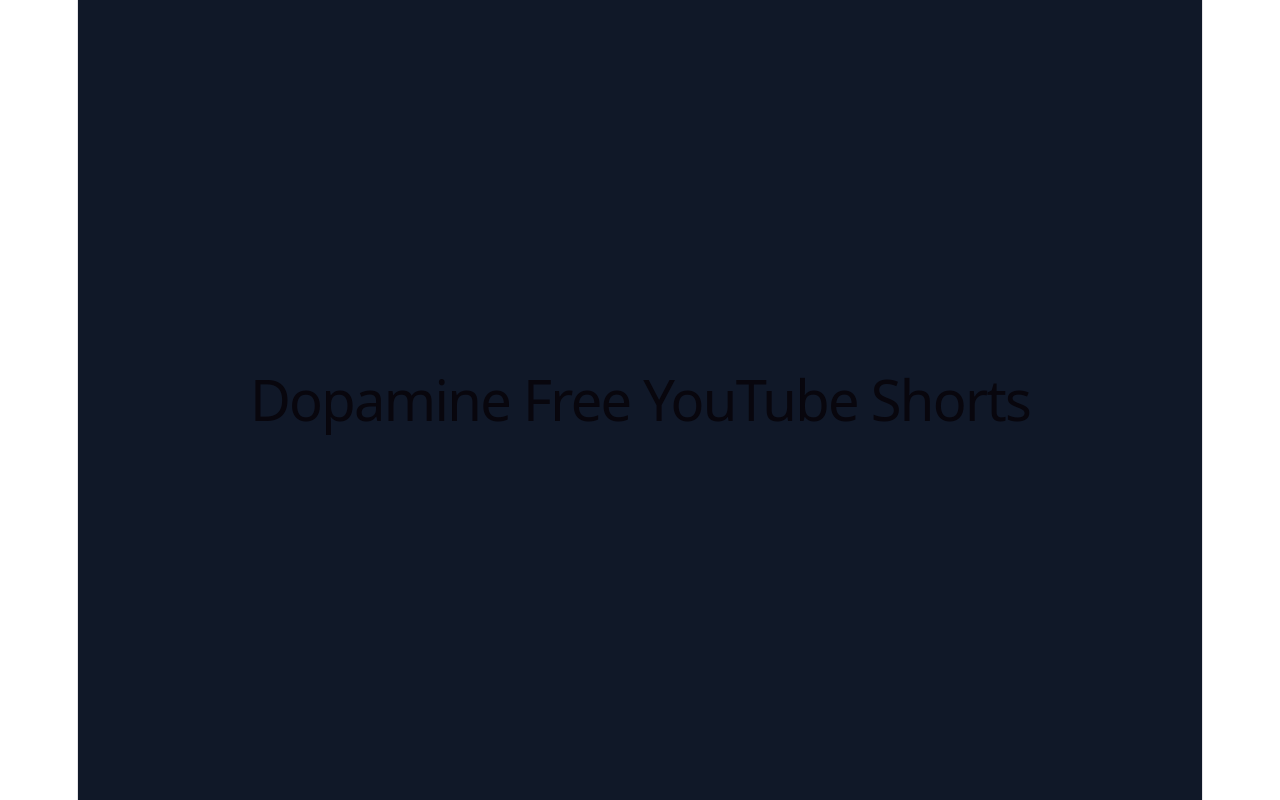
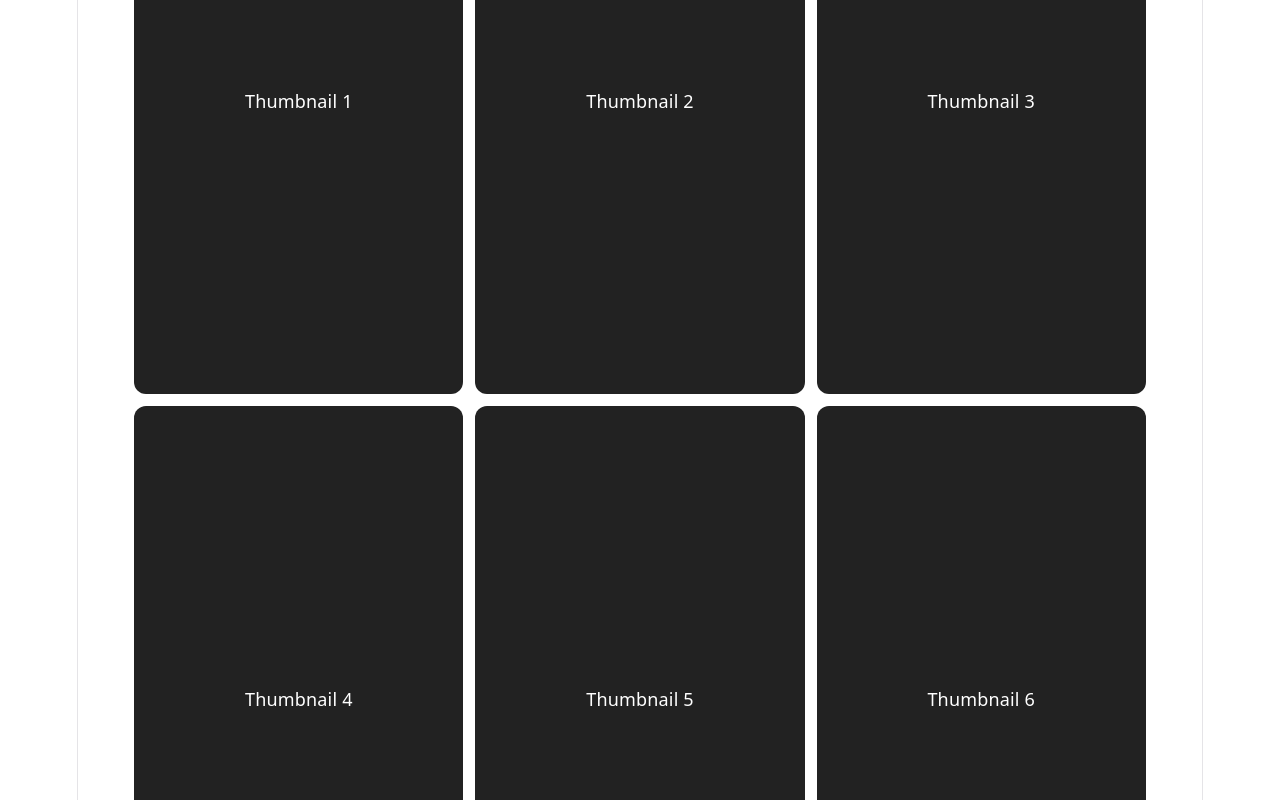
Before and after one commit to victorplbad/Medialogy-p2-gruppe-3, a React (Vite) app in the folder App/: page / in a window 1280 px wide. Built offline with nearby package versions, Linux system fonts and the light colour scheme.

Commit message:
Choices Page initial implementation
Additions:
- grid of video thumbnails (placeholder)
    ~grid is flex
- switch pages by clicking thumbnail
- go back by scroll or swipe

```diff
--- a/App/src/App.css
+++ b/App/src/App.css
@@ -1,4 +1,84 @@
-.counter {
+.app {
+  height: 100vh;
+  overflow: hidden;
+
+  touch-action: pan-x;
+}
+
+.slider {
+  transition: transform 0.6s ease;
+}
+
+.page {
+  height: 100vh;
+  width: 100%;
+}
+
+/* 👇 THIS centers everything */
+.choice-page {
+  display: flex;
+  justify-content: center;
+  align-items: center;
+}
+
+/* 👇 actual grid container */
+.grid {
+  display: grid;
+  grid-template-columns: repeat(3, 1fr);
+  gap: 12px;
+
+  /* 👇 control size instead of stretching */
+  width: 90%;
+  max-width: 5000px;
+}
+
+/* 👇 portrait cards */
+.portrait {
+  width: 100%;
+  aspect-ratio: 9 / 16; /* safe again now */
+
+  background: #222;
+  color: white;
+  display: flex;
+  align-items: center;
+  justify-content: center;
+  border-radius: 12px;
+  cursor: pointer;
+
+  transition: transform 0.2s ease, background 0.2s ease;
+}
+
+.portrait:hover {
+  transform: scale(1.02);
+  background: #333;
+}
+
+.portrait:active {
+  transform: scale(0.97);
+}
+
+/* PAGE 2 */
+.detail-page {
+  display: flex;
+  flex-direction: column;
+  align-items: center;
+  justify-content: center;
+  background: #111;
+  color: white;
+}
+
+/* .back-btn {
+  position: absolute;
+  top: 20px;
+  left: 20px;
+} */
+
+
+
+
+
+/*---------------------------------------------------------------------------------------------------------------
+/* .counter {
   font-size: 16px;
   padding: 5px 10px;
   border-radius: 5px;
@@ -181,4 +261,4 @@
     right: 0;
     border-right-color: var(--border);
   }
-}
+} */
--- a/App/src/App.tsx
+++ b/App/src/App.tsx
@@ -1,132 +1,88 @@
-// import { useState } from 'react'
-// import reactLogo from './assets/react.svg'
-// import viteLogo from './assets/vite.svg'
-// import heroImg from './assets/hero.png'
-import './App.css'
+import { useState, useRef } from "react";
+import "./App.css";
 
-// function App() {
-//   const [count, setCount] = useState(0)
+function App() {
+  const [page, setPage] = useState(0);
 
-//   return (
-//     <>
-//       <section id="center">
-//         <div className="hero">
-//           <img src={heroImg} className="base" width="170" height="179" alt="" />
-//           <img src={reactLogo} className="framework" alt="React logo" />
-//           <img src={viteLogo} className="vite" alt="Vite logo" />
-//         </div>
-//         <div>
-//           <h1>Gruppe 3 P2</h1>
-//           <p>
-//             Edit <code>src/App.tsx</code> and save to test <code>HMR</code>
-//           </p>
-//         </div>
-//         <button
-//           className="counter"
-//           onClick={() => setCount((count) => count + 1)}
-//         >
-//           Count is {count}
-//         </button>
-//       </section>
+  const touchStartY = useRef<number | null>(null);
+  const isAnimating = useRef(false);
 
-//       <div className="ticks"></div>
+  const goToPage = (target: number) => {
+    if (isAnimating.current) return;
 
-//       <section id="next-steps">
-//         <div id="docs">
-//           <svg className="icon" role="presentation" aria-hidden="true">
-//             <use href="/icons.svg#documentation-icon"></use>
-//           </svg>
-//           <h2>Documentation</h2>
-//           <p>Your questions, answered</p>
-//           <ul>
-//             <li>
-//               <a href="https://vite.dev/" target="_blank">
-//                 <img className="logo" src={viteLogo} alt="" />
-//                 Explore Vite
-//               </a>
-//             </li>
-//             <li>
-//               <a href="https://react.dev/" target="_blank">
-//                 <img className="button-icon" src={reactLogo} alt="" />
-//                 Learn more
-//               </a>
-//             </li>
-//           </ul>
-//         </div>
-//         <div id="social">
-//           <svg className="icon" role="presentation" aria-hidden="true">
-//             <use href="/icons.svg#social-icon"></use>
-//           </svg>
-//           <h2>Connect with us</h2>
-//           <p>Join the Vite community</p>
-//           <ul>
-//             <li>
-//               <a href="https://github.com/vitejs/vite" target="_blank">
-//                 <svg
-//                   className="button-icon"
-//                   role="presentation"
-//                   aria-hidden="true"
-//                 >
-//                   <use href="/icons.svg#github-icon"></use>
-//                 </svg>
-//                 GitHub
-//               </a>
-//             </li>
-//             <li>
-//               <a href="https://chat.vite.dev/" target="_blank">
-//                 <svg
-//                   className="button-icon"
-//                   role="presentation"
-//                   aria-hidden="true"
-//                 >
-//                   <use href="/icons.svg#discord-icon"></use>
-//                 </svg>
-//                 Discord
-//               </a>
-//             </li>
-//             <li>
-//               <a href="https://x.com/vite_js" target="_blank">
-//                 <svg
-//                   className="button-icon"
-//                   role="presentation"
-//                   aria-hidden="true"
-//                 >
-//                   <use href="/icons.svg#x-icon"></use>
-//                 </svg>
-//                 X.com
-//               </a>
-//             </li>
-//             <li>
-//               <a href="https://bsky.app/profile/vite.dev" target="_blank">
-//                 <svg
-//                   className="button-icon"
-//                   role="presentation"
-//                   aria-hidden="true"
-//                 >
-//                   <use href="/icons.svg#bluesky-icon"></use>
-//                 </svg>
-//                 Bluesky
-//               </a>
-//             </li>
-//           </ul>
-//         </div>
-//       </section>
+    isAnimating.current = true;
+    setPage(target);
 
-//       <div className="ticks"></div>
-//       <section id="spacer"></section>
-//     </>
-//   )
-// }
+    setTimeout(() => {
+      isAnimating.current = false;
+    }, 600); //match css transition
+  };
 
-// export default App
-function App() {
+  // PC control - ScrollWheel
+  const handleWheel = (e: React.WheelEvent) => {
+    if (page === 1 && e.deltaY < -40) {
+      goToPage(0); // scroll up → go back
+    }
+  };
+
+  // Touch start
+  const handleTouchStart = (e: React.TouchEvent) => {
+    touchStartY.current = e.touches[0].clientY;
+  };
+
+  // Touch End
+  const handleTouchEnd = (e: React.TouchEvent) => {
+    if (touchStartY.current === null) return;
+
+    const deltaY = touchStartY.current - e.changedTouches[0].clientY;
+
+    if (page === 1 && deltaY < -50) {
+      goToPage(0); // swipe down → go back
+    }
+
+    touchStartY.current = null;
+  };
+
   return (
-    <div className="bg-gray-900 text-white h-screen flex items-center justify-center">
-      <h1 className="text-3xl font-semibold">
-        Dopamine Free YouTube Shorts
-      </h1>
+    <div
+      className="app"
+      onWheel={handleWheel}
+      onTouchStart={handleTouchStart}
+      onTouchEnd={handleTouchEnd}
+    >
+      <div
+        className="slider"
+        style={{ transform: `translateY(-${page * 100}vh)` }}
+      >
+        {/* PAGE 1 */}
+        <div className="page choice-page">
+          <div className="grid">
+            {[...Array(6)].map((_, i) => (
+              <div
+                key={i}
+                className="portrait"
+                onPointerDown={() => {
+                  setTimeout(() => {
+                    setPage(1);
+                  }, 120); //delay on click
+                  }}
+              >
+                <span>Thumbnail {i + 1}</span>
+              </div>
+            ))}
+          </div>
+        </div>
+
+        {/* PAGE 2 */}
+        <div className="page video-page">
+          <button className="back-btn" onClick={() => setPage(0)}>
+            Back
+          </button>
+          <h1>Video Page (placeholder)</h1>
+        </div>
+      </div>
     </div>
-  )
+  );
 }
 
-export default App
+export default App;
```
